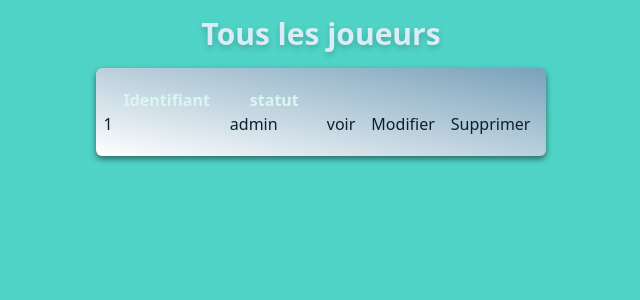
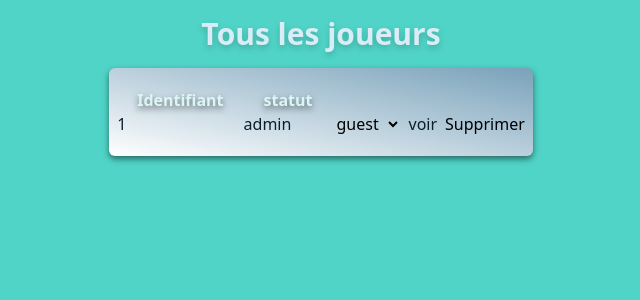
Before and after one commit to julienmb3-dot/projet-fin-de-semestre-magic-maker, a Flask app: page /admin in a window 1280 px wide. Shown: the part 96-396 px from the top of the page, without its empty margins (319-959 px from the left). Run offline with Flask 3, Linux system fonts and the light colour scheme; the visitor is signed in with stand-in values (Sample User, id 1); a database or web service that is not in the repository returns one stand-in record (values such as "Sample title"); style sheets or scripts are compiled from the project's sources.

Commit message:
WIP base logic admin finished

```diff
--- a/main.py
+++ b/main.py
@@ -1,7 +1,12 @@
 from flask import Flask, render_template, url_for, request, session, redirect
+
 from pymongo import MongoClient
+
 from dotenv import load_dotenv
+
 from werkzeug.utils import secure_filename
+
+from bson.objectid import ObjectId
 
 import os
 
@@ -105,7 +110,38 @@ def admin():
         return render_template("back/welcome.html", admin = "oui", users=users_find)
     else:
         data_find = list(db["data"].find())
-        return render_template(("index.html"), erreur = "tu n'est pas administrateur !", data=data_find)
+        return render_template("index.html", erreur = "tu n'est pas administrateur !", data=data_find)
+
+@app.route("/admin/update_role/<_id>", methods=["Post"])
+def update_role(_id):
+    if "user" in session and session["role"] == "admin":
+        new_role = request.form.get("role")
+
+        db["Users"].update_one(
+            {"_id" : ObjectId(_id)},
+            {"$set" : {"role" : new_role}}
+        )
+
+    return redirect(url_for("admin"))
+
+@app.route("/admin/delete_user/<_id>")
+def delete_user(_id):
+    if "user" in session and session["role"] == "admin":
+        db["Users"].delete_one({"_id" : ObjectId(_id)})
+        db["data"].delete_one({"_id" : ObjectId(_id)})
+
+    return redirect(url_for("admin"))
+
+@app.route('/admin/user/<_id>')
+def show_user(_id):
+    if "user" in session and session["role"] == "admin":
+        user = db["Users"].find_one({"_id" : ObjectId(_id)})
+
+        if not user:
+            return redirect(url_for('admin'))
+
+        return render_template('user_profile.html', user=user, admin = "oui", data=db["data"].find_one({"_id" : ObjectId(_id)}))
+    return redirect(url_for("admin"))
 
 @app.route("/logout")
 def logout():
--- a/static/style.css
+++ /dev/null
@@ -1,5 +0,0 @@
-@import "tailwindcss";
-
-@theme {
-  --text-shadow-xl: 0 35px 35px rgb(0, 0, 0, 0);
-}
--- a/templates/back/welcome.html
+++ b/templates/back/welcome.html
@@ -8,17 +8,29 @@
                 <div class="bg-gradient-to-bl from-[#79A2BA] to-[#FFFFFF] text-wrap rounded-md drop-shadow-md/50 p-5 px-2">
                     <table class="table-auto">
                         <thead>
-                            <th class="text-xxl text-[#DAF6F2] font-semibold px-5 text-shadow-xl ">Identifiant</th>
-                            <th class="text-xxl text-[#DAF6F2] font-semibold px-5">statut</th>
+                            <th class="text-xxl text-[#DAF6F2] font-semibold px-5 drop-shadow-md/50 ">Identifiant</th>
+                            <th class="text-xxl text-[#DAF6F2] font-semibold px-5 drop-shadow-md/50">statut</th>
                         </thead>
                         <body>
                             {% for user in users %}
                                 <tr>
                                     <td class="text-[#0B202D] ml-2 mx-2">{{user["user_id"]}}</td>
                                     <td class="text-[#0B202D] ml-2 mx-2">{{user["role"]}}</td>
-                                    <td class="text-[#0B202D] pl-2 px-2"><a href="/">voir</a></td>
-                                    <td class="text-[#0B202D] pl-2 px-2"><a href="/">Modifier</a></td>
-                                    <td class="text-[#0B202D] pl-2 px-2"><a href="/">Supprimer</a></td>
+
+                                    <td>
+                                        <form action="{{ url_for('update_role', _id=user['_id']) }}" method="post">
+                                            <select name="role" onchange="this.form.submit()">
+                                                <option value="guest" {% if user['role'] == "guest" %} selected {% endif %}> guest</option>
+                                                <option value="admin" {% if user['role'] == "admin" %} selected {% endif %}> admin</option>
+
+                                            </select>
+                                        </form>
+                                    </td>
+
+                                    <td class="text-[#0B202D] pl-2 px-2"><a href="{{ url_for('show_user', _id=user['_id'])}}">voir</a></td>
+
+                                    <td><a href="{{ url_for('delete_user', _id=user['_id'])}}" onclick="return confirm('Supprimer ce joueur ?')">Supprimer</a></td>
+
                                 </tr>
                             {% endfor %}
                         </body>
```
Also changed, not shown: templates/user_profile.html (added, +16 -0 lines).
